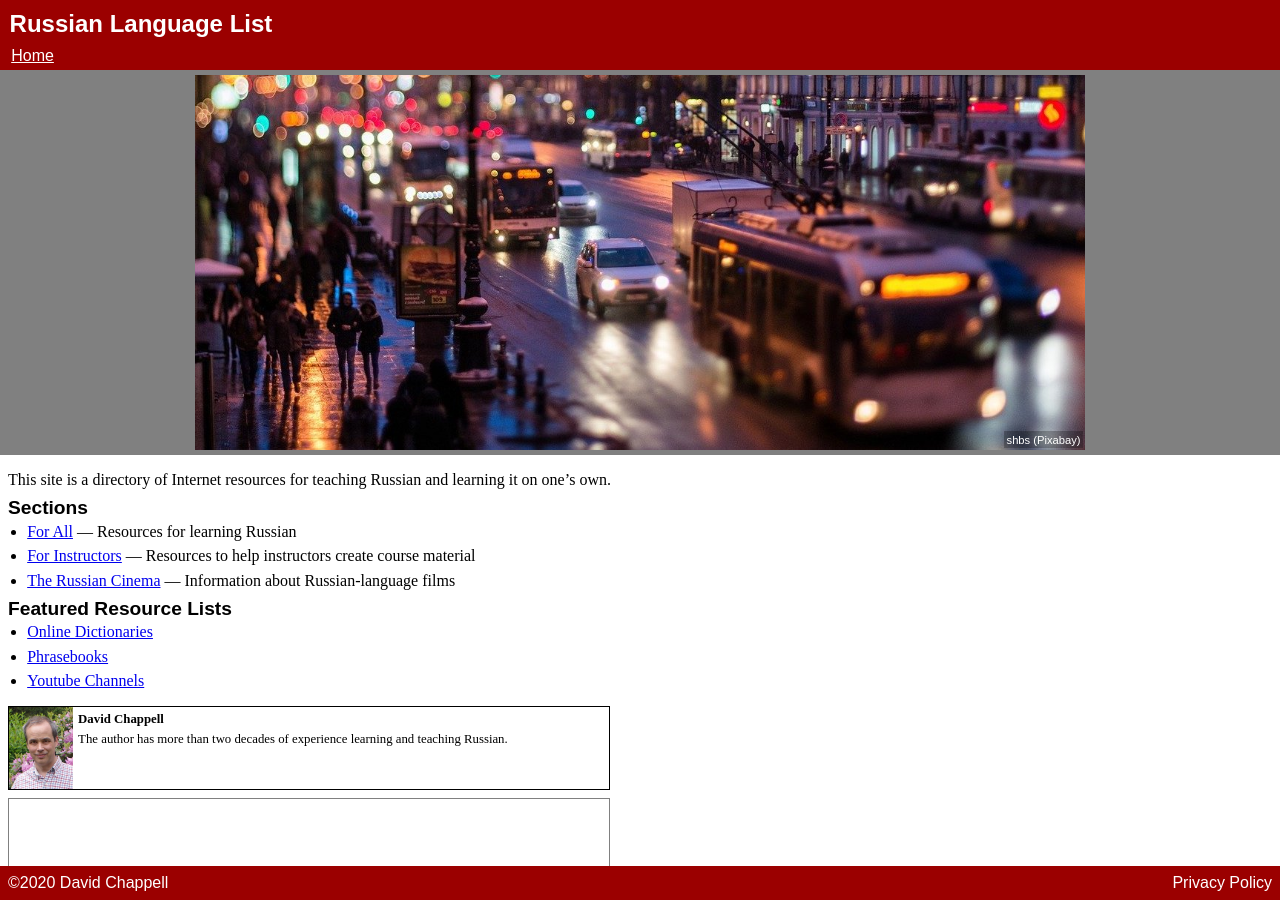
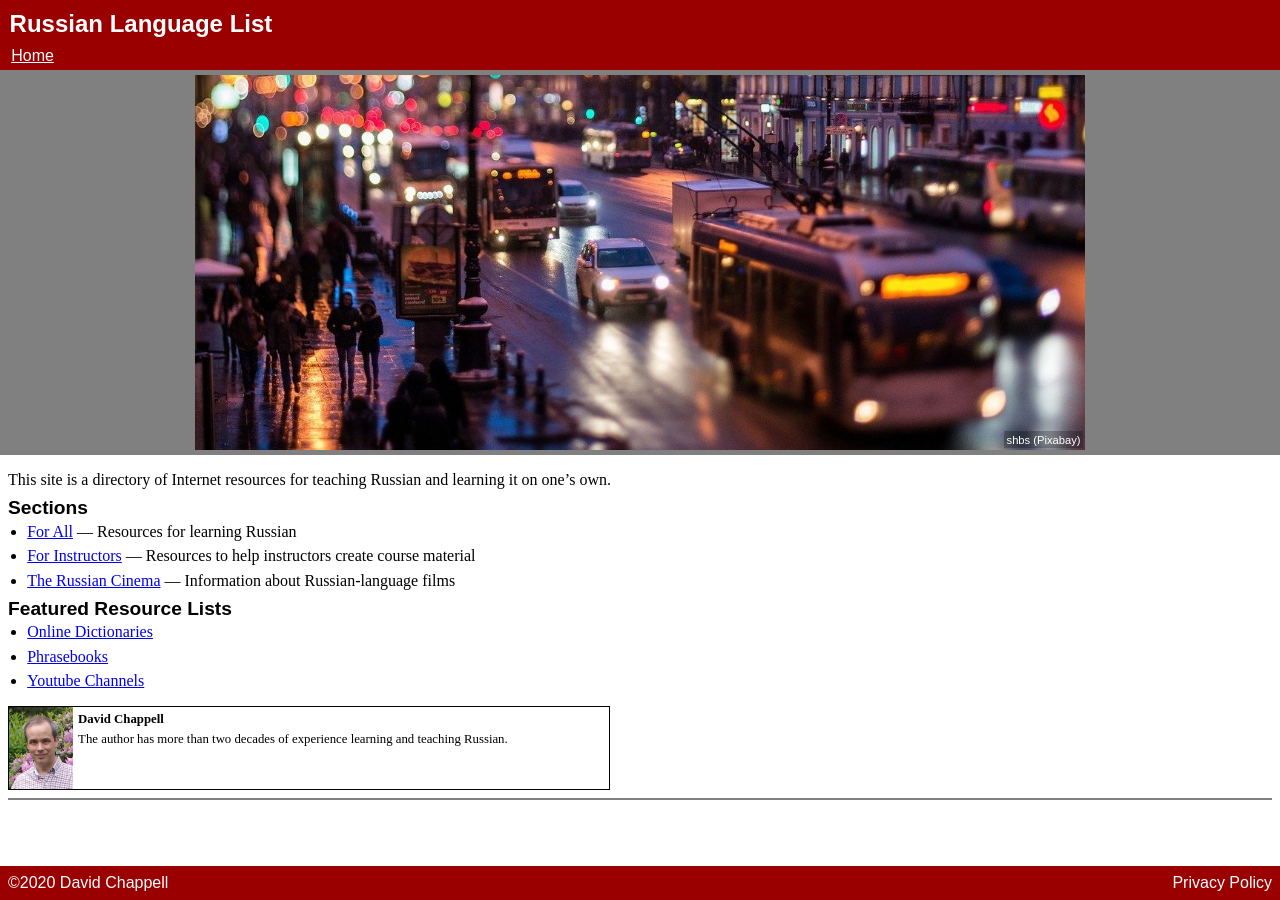
Before and after one commit to david672orford/russian-language-list, a Jekyll site: the page built from index.md, in a window 1280 px wide. Built offline with Jekyll 4.4.1, drawn with Linux system fonts in a browser that asks for light colours; our own code applies the rules of GitHub Pages for plain Markdown files.

Commit message:
new attempt to limit Google ad height

```diff
--- a/_layouts/default.html
+++ b/_layouts/default.html
@@ -59,8 +59,7 @@
 {% if site.google_ad_client %}
 <div class="google_ads">
   <script async src="//pagead2.googlesyndication.com/pagead/js/adsbygoogle.js"></script>
-  <ins class="adsbygoogle google_ads_responsive"
-       style="display:inline-block"
+  <ins class="adsbygoogle"
        data-ad-client="{{ site.google_ad_client }}"
        data-ad-slot="{{ site.google_ad_slot }}"
        ></ins>
--- a/assets/css/style.css
+++ b/assets/css/style.css
@@ -149,13 +149,13 @@ DIV.author_blurb {
 
 DIV.google_ads {
 	clear: both;
-	max-width: 600px;
 	margin: .5em;
 	border: thin solid #808080;
 	}
-.google_ads_responsive {
-	width: 600px;
-	height: 100px;
+.adsbygoogle {
+	display: block;
+	max-width: 600px;
+	height: 25%;
 	}
 
 /* Syntax highlighting */
```
